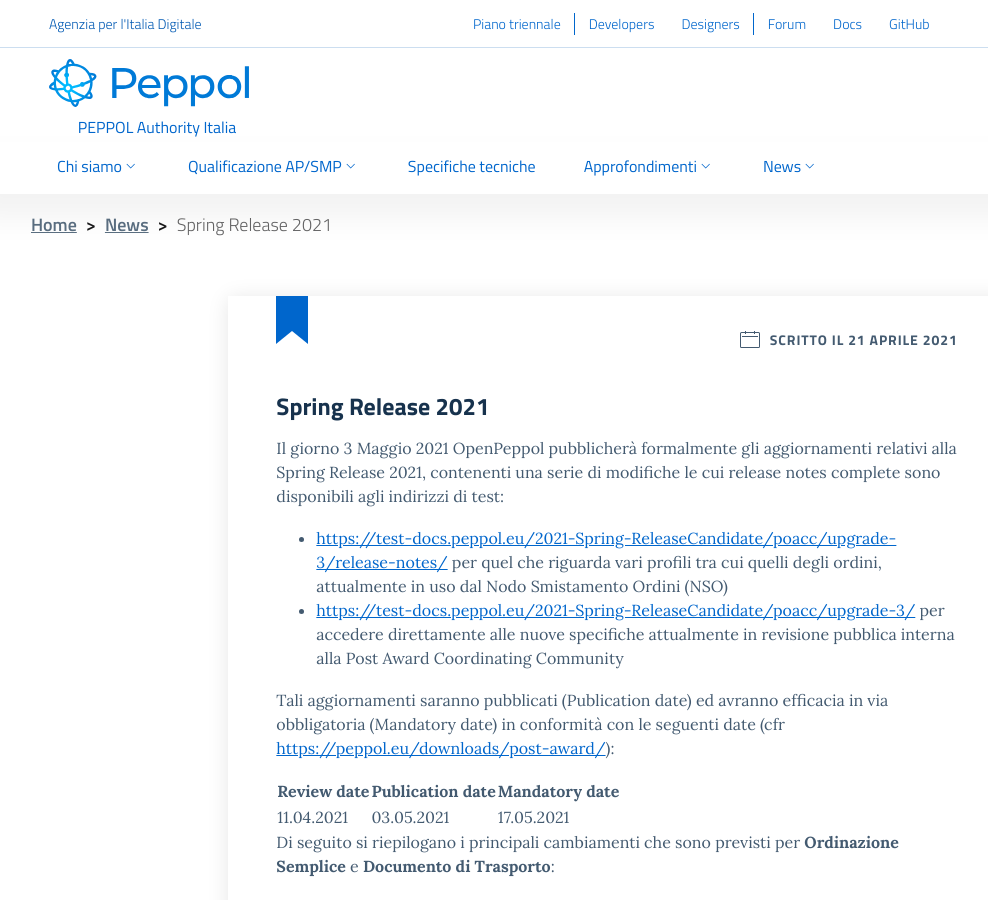
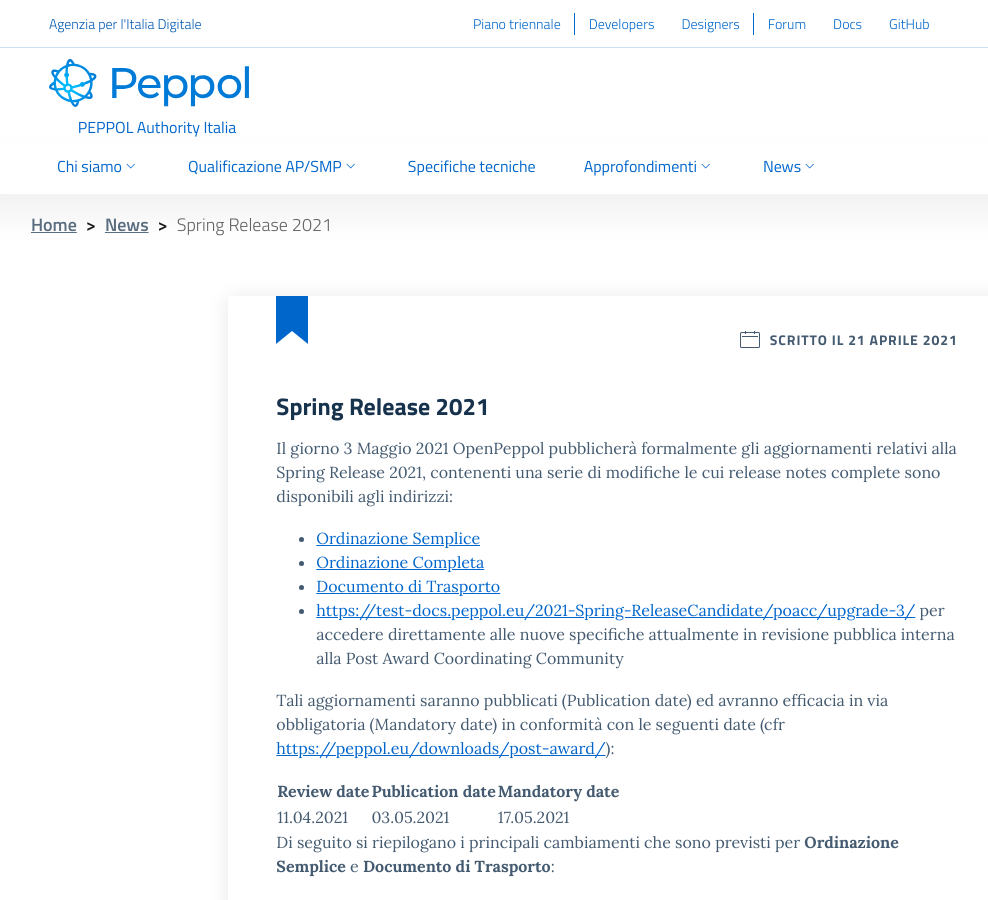
Before and after one commit to realeroberto/peppol.agid.gov.it, a Jekyll site: the page built from it/_posts/news/2021-04-21-spring-release-2021.md, in a window 1280 px wide and 900 px high. Shown: the whole window, without its empty margins (23-1011 px from the left). Built offline with Jekyll 4.4.1, drawn with Linux system fonts in a browser that asks for light colours; comment, search, counter and statistics services are not loaded.

Commit message:
Update post

```diff
--- a/it/_posts/news/2021-04-21-spring-release-2021.md
+++ b/it/_posts/news/2021-04-21-spring-release-2021.md
@@ -11,11 +11,11 @@
 
 Il giorno 3 Maggio 2021 OpenPeppol pubblicherà formalmente gli aggiornamenti
 relativi alla Spring Release 2021, contenenti una serie di modifiche le cui
-release notes complete sono disponibili agli indirizzi di test:<!--more-->
+release notes complete sono disponibili agli indirizzi:<!--more-->
 
-*   <https://test-docs.peppol.eu/2021-Spring-ReleaseCandidate/poacc/upgrade-3/release-notes/> per
-    quel che riguarda vari profili tra cui quelli degli ordini, attualmente in
-    uso dal Nodo Smistamento Ordini (NSO)
+*   [Ordinazione Semplice](https://peppol-docs.agid.gov.it/docs/docs/ITA/others/guides/release-notes-it/3-order-only/main.html)
+*   [Ordinazione Completa](https://peppol-docs.agid.gov.it/docs/docs/ITA/others/guides/release-notes-it/28-ordering/main.html)
+*   [Documento di Trasporto](https://peppol-docs.agid.gov.it/docs/docs/ITA/others/guides/release-notes-it/30-despatchadvice/main.html)
 *   <https://test-docs.peppol.eu/2021-Spring-ReleaseCandidate/poacc/upgrade-3/>
     per accedere direttamente alle nuove specifiche attualmente in revisione
     pubblica interna alla Post Award Coordinating Community
@@ -98,5 +98,5 @@
 Si avvisa infine che le modifiche descritte impattano sui controlli e sulle
 logiche implementate dal tool di validazione, sarà pertanto opportuno scaricare
 la versione aggiornata, disponibile
-[qui](https://peppol-docs.agid.gov.it/docs/my_index.jsp) a partire dal 4 maggio
+[qui](https://peppol-docs.agid.gov.it/docs/) a partire dal 4 maggio
 2021.
```
